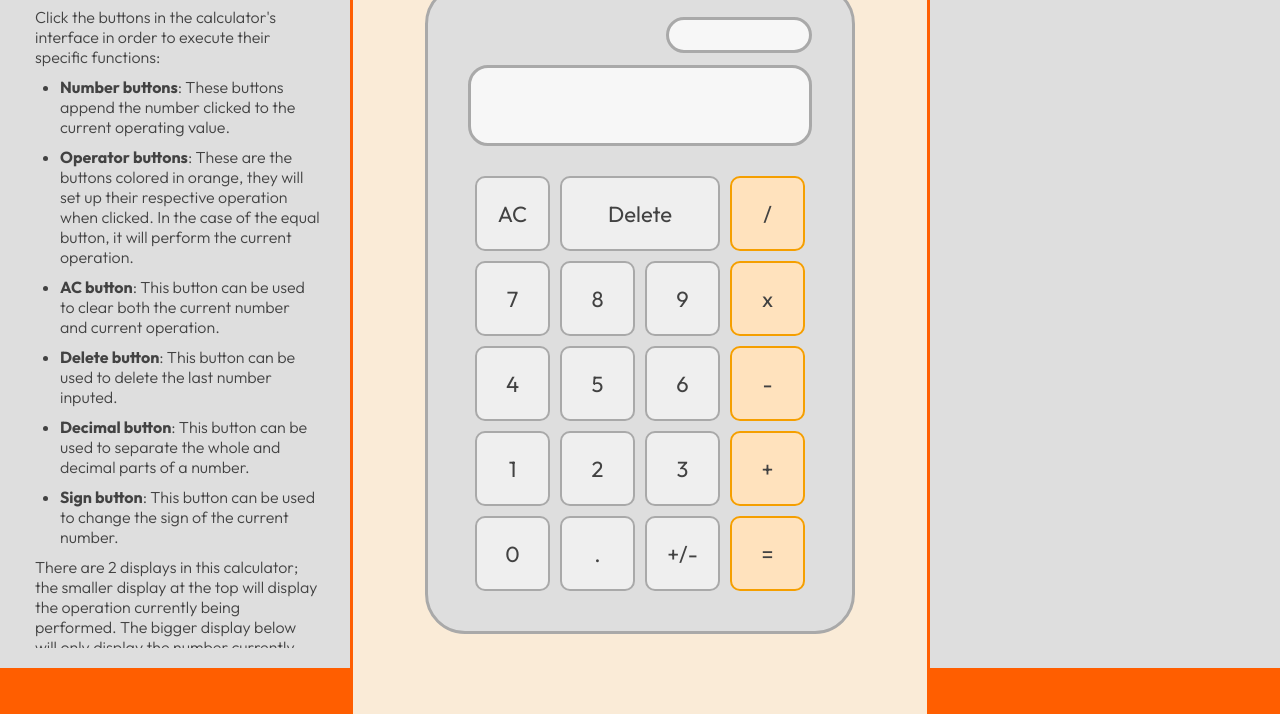
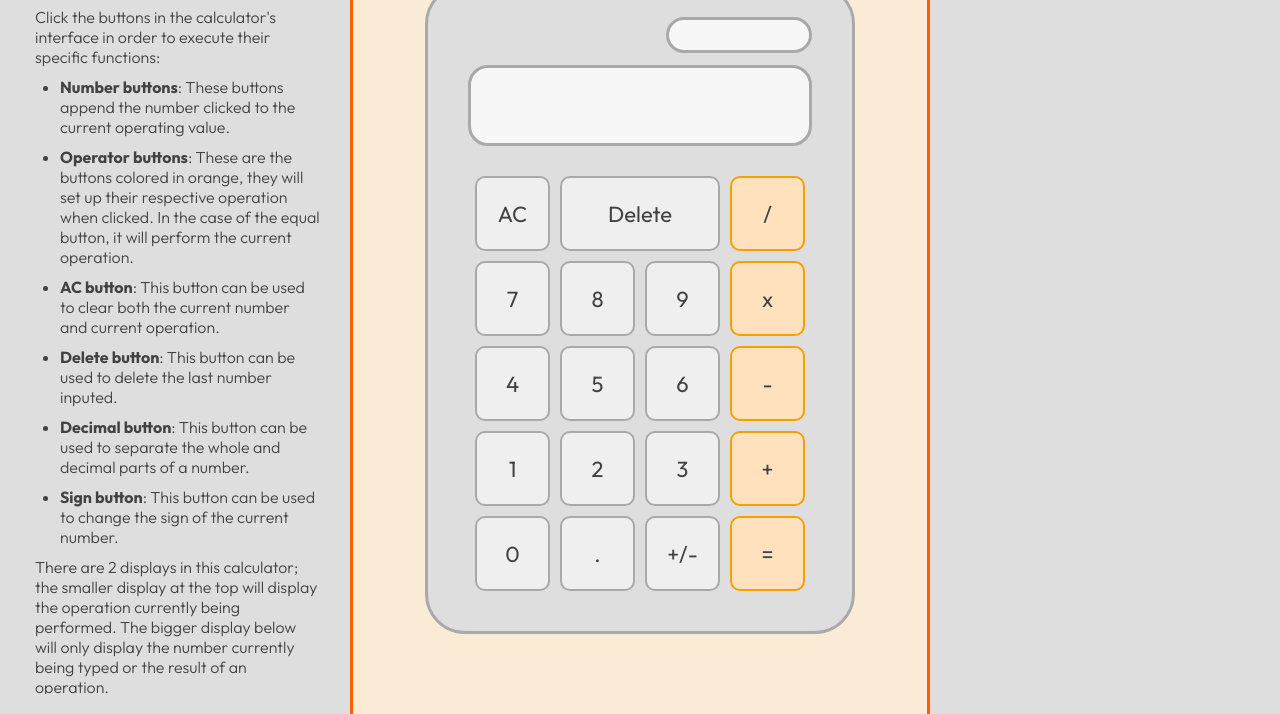
Before and after one commit to Orixandro/Calculator, a plain HTML site: page index.html in a window 1280 px wide. Shown: the part 132-846 px from the top of the page. Drawn offline with Linux system fonts and the light colour scheme.

Commit message:
Fix height bug on shorter displays

```diff
--- a/styles.css
+++ b/styles.css
@@ -21,6 +21,7 @@ body.blue {
     flex: 1 0 250px;
     width: 250px;
     min-width: 350px;
+    min-height: 846px;
     max-height: 100vh;
     box-sizing: border-box;
     display: flex;
```
